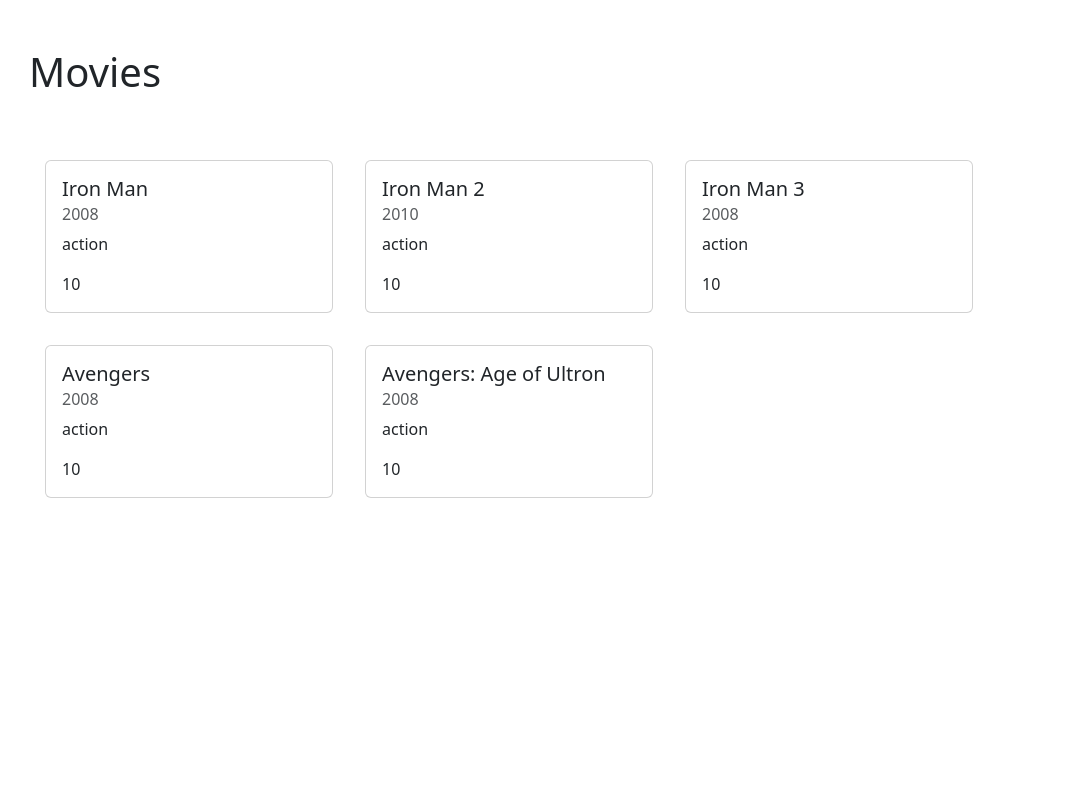
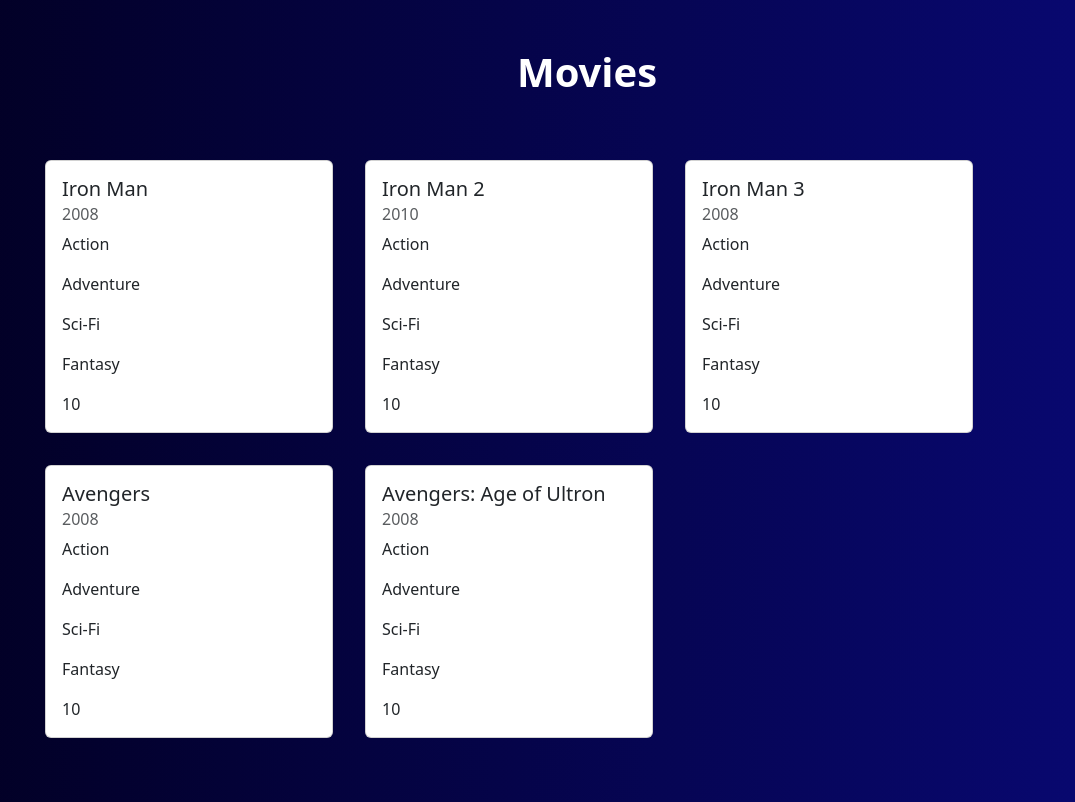
Before and after one commit to Jomar-Navarro/php-oop-1, a PHP site: page / in a window 1280 px wide. Shown: the whole page, without its empty margins (53-1128 px from the left). Before the commit the page ends 498 px from the top, so only its background shows below. Run offline with PHP 8.4, Linux system fonts and the light colour scheme.

Commit message:
[add] style & bonus 1

```diff
--- a/Model/Movie.php
+++ b/Model/Movie.php
@@ -8,7 +8,7 @@ class Movie
   public $vote;
 
 
-  public function __construct(string $_title, int $_year, string $_genre, int $_vote)
+  public function __construct(string $_title, int $_year, array $_genre, int $_vote)
   {
     $this->title = $_title;
     $this->year = $_year;
--- /dev/null
+++ b/css/style.css
@@ -0,0 +1,4 @@
+body{
+  background: rgb(2, 0, 36);
+  background: linear-gradient(90deg, rgba(2, 0, 36, 1) 0%, rgba(9, 9, 121, 1) 100%);
+}
--- a/index.php
+++ b/index.php
@@ -2,11 +2,11 @@
 
 require_once __DIR__ . '/Model/Movie.php';
 
-$IronMan = new Movie('Iron Man', 2008, 'action', 10);
-$IronManTwo = new Movie('Iron Man 2', 2010, 'action', 10);
-$IronManThree = new Movie('Iron Man 3', 2008, 'action', 10);
-$Avengers = new Movie('Avengers', 2008, 'action', 10);
-$AgeOfUltron = new Movie('Avengers: Age of Ultron', 2008, 'action', 10);
+$IronMan = new Movie('Iron Man', 2008, ['Action', 'Adventure', 'Sci-Fi', 'Fantasy'], 10);
+$IronManTwo = new Movie('Iron Man 2', 2010, ['Action', 'Adventure', 'Sci-Fi', 'Fantasy'], 10);
+$IronManThree = new Movie('Iron Man 3', 2008, ['Action', 'Adventure', 'Sci-Fi', 'Fantasy'], 10);
+$Avengers = new Movie('Avengers', 2008, ['Action', 'Adventure', 'Sci-Fi', 'Fantasy'], 10);
+$AgeOfUltron = new Movie('Avengers: Age of Ultron', 2008, ['Action', 'Adventure', 'Sci-Fi', 'Fantasy'], 10);
 
 // var_dump($IronMan);
 // var_dump($IronManTwo);
@@ -24,12 +24,13 @@ $AgeOfUltron = new Movie('Avengers: Age of Ultron', 2008, 'action', 10);
   <meta charset="UTF-8">
   <meta name="viewport" content="width=device-width, initial-scale=1.0">
   <link href="https://cdn.jsdelivr.net/npm/bootstrap@5.3.3/dist/css/bootstrap.min.css" rel="stylesheet" integrity="sha384-QWTKZyjpPEjISv5WaRU9OFeRpok6YctnYmDr5pNlyT2bRjXh0JMhjY6hW+ALEwIH" crossorigin="anonymous">
+  <link rel="stylesheet" href="./css/style.css">
   <title>Modello</title>
 </head>
 
 <body>
   <div class="container my-5">
-    <h1 class="my-5">Movies</h1>
+    <h1 class="my-5 text-center text-white fw-bolder">Movies</h1>
 
     <div class="flex-wrap d-flex">
 
@@ -39,7 +40,9 @@ $AgeOfUltron = new Movie('Avengers: Age of Ultron', 2008, 'action', 10);
           <h6 class="card-subtitle mb-2 text-body-secondary">
             <?php echo $IronMan->year ?>
           </h6>
-          <p class="card-text"><?php echo $IronMan->genre ?></p>
+          <?php foreach ($IronMan->genre as $genre) : ?>
+            <p class="card-text"><?php echo $genre ?></p>
+          <?php endforeach ?>
           <p class="card-text"><?php echo $IronMan->vote ?></p>
         </div>
       </div>
@@ -50,7 +53,9 @@ $AgeOfUltron = new Movie('Avengers: Age of Ultron', 2008, 'action', 10);
           <h6 class="card-subtitle mb-2 text-body-secondary">
             <?php echo $IronManTwo->year ?>
           </h6>
-          <p class="card-text"><?php echo $IronManTwo->genre ?></p>
+          <?php foreach ($IronManTwo->genre as $genre) : ?>
+            <p class="card-text"><?php echo $genre ?></p>
+          <?php endforeach ?>
           <p class="card-text"><?php echo $IronManTwo->vote ?></p>
         </div>
       </div>
@@ -61,7 +66,9 @@ $AgeOfUltron = new Movie('Avengers: Age of Ultron', 2008, 'action', 10);
           <h6 class="card-subtitle mb-2 text-body-secondary">
             <?php echo $IronManThree->year ?>
           </h6>
-          <p class="card-text"><?php echo $IronManThree->genre ?></p>
+          <?php foreach ($IronManThree->genre as $genre) : ?>
+            <p class="card-text"><?php echo $genre ?></p>
+          <?php endforeach ?>
           <p class="card-text"><?php echo $IronManThree->vote ?></p>
         </div>
       </div>
@@ -72,7 +79,9 @@ $AgeOfUltron = new Movie('Avengers: Age of Ultron', 2008, 'action', 10);
           <h6 class="card-subtitle mb-2 text-body-secondary">
             <?php echo $Avengers->year ?>
           </h6>
-          <p class="card-text"><?php echo $Avengers->genre ?></p>
+          <?php foreach ($Avengers->genre as $genre) : ?>
+            <p class="card-text"><?php echo $genre ?></p>
+          <?php endforeach ?>
           <p class="card-text"><?php echo $Avengers->vote ?></p>
         </div>
       </div>
@@ -83,7 +92,9 @@ $AgeOfUltron = new Movie('Avengers: Age of Ultron', 2008, 'action', 10);
           <h6 class="card-subtitle mb-2 text-body-secondary">
             <?php echo $AgeOfUltron->year ?>
           </h6>
-          <p class="card-text"><?php echo $AgeOfUltron->genre ?></p>
+          <?php foreach ($AgeOfUltron->genre as $genre) : ?>
+            <p class="card-text"><?php echo $genre ?></p>
+          <?php endforeach ?>
           <p class="card-text"><?php echo $AgeOfUltron->vote ?></p>
         </div>
       </div>
```
